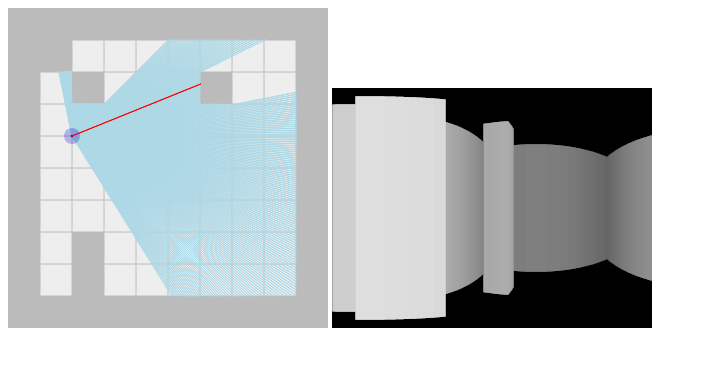
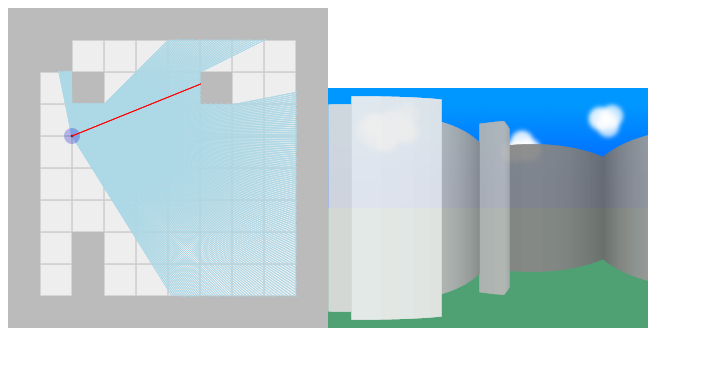
Before and after one commit to shinypb/rayc, a plain HTML site: page index.html in a window 1280 px wide. Shown: the whole page, without its empty margins (0-707 px from the left). Drawn offline with Linux system fonts and the light colour scheme.

Commit message:
Background image

```diff
--- a/index.html
+++ b/index.html
@@ -1,9 +1,6 @@
 <!DOCTYPE html>
 <html>
-  <body>
-    <canvas id="c"></canvas>
-    <canvas id="viewport"></canvas>
-  </body>
+  <body></body>
   <script src="script/const.js"></script>
   <script src="script/map.js"></script>
   <script src="script/math.js"></script>
@@ -15,7 +12,7 @@
   <script>
     (function() {
       console.log('----------', new Date);
-      Rayc.init('canvas#c', 'canvas#viewport');
+      Rayc.init();
     })();
   </script>
 </html>
--- a/script/canvas.js
+++ b/script/canvas.js
@@ -1,4 +1,8 @@
-var RCanvas = function(canvasElem, backgroundColor, width, height) {
+var RCanvas = function(canvasId, backgroundColor, width, height) {
+
+  var canvasElem = document.createElement('canvas');
+  canvasElem.id = canvasId;
+  document.body.appendChild(canvasElem);
 
   this.width = width;
   this.height = height;
--- a/script/game.js
+++ b/script/game.js
@@ -1,7 +1,5 @@
 window.Rayc = {
-  init: function(mapCanvasSel, viewportCanvasSel) {
-    console.log("init");
-
+  init: function() {
     this.draw = function() {
       this.mapRCanvas.clear();
       this.viewportRCanvas.clear();
@@ -30,27 +28,34 @@ window.Rayc = {
     this.init = function() {
       this.rMap = new RMap('demo1');
 
-      this.mapCanvasElem = document.querySelector(mapCanvasSel);
-      this.mapRCanvas = new RCanvas(this.mapCanvasElem, '#eee', this.rMap.width * RConst.kBlockSize, this.rMap.height * RConst.kBlockSize);
+      this.mapRCanvas = new RCanvas(
+        _name = 'rayc-map',
+        _backgroundColor = '#eee',
+        _width = this.rMap.width * RConst.kBlockSize,
+        _height = this.rMap.height * RConst.kBlockSize
+      );
 
-      this.viewportCanvasElem = document.querySelector(viewportCanvasSel);
-      this.viewportRCanvas = new RCanvas(this.viewportCanvasElem, 'black', RConst.kViewportWidth, RConst.kViewportHeight);
+      this.viewportRCanvas = new RCanvas(
+        'rayc-viewport',
+        'black',
+        RConst.kViewportWidth,
+        RConst.kViewportHeight
+      );
 
       this.rWorld = new RWorld(this.mapRCanvas, this.rMap);
-      this.viewportCanvasElem.width = RConst.kViewportWidth;
-      this.viewportCanvasElem.height = RConst.kViewportHeight;
 
       this.rPlayer = new RPlayer(
         this.mapRCanvas,
         this.rMap,
-        64, 128,
-        112
+        64, 128, // starting position in pixels TODO: should be given in blocks
+        112 // initial view angle
       );
       this.rViewport = new RViewport(
         this.mapRCanvas,
         this.viewportRCanvas,
         this.rPlayer,
-        this.rMap
+        this.rMap,
+        'img/background.png'
       );
 
       this.tick();
--- a/script/player.js
+++ b/script/player.js
@@ -31,12 +31,19 @@ var RPlayer = function(rCanvas, rMap, startX, startY, startingViewAngle) {
       this.viewAngle = (360 + (this.viewAngle - RConst.kIncrementRotate)) % 360;
     };
 
+    var nextX, nextY;
     if (this.keyMap[RConst.kKeyUp]) {
-      this.x += RConst.kIncrementMove * Math.sin(RMath.deg2rad(this.viewAngle));
-      this.y += RConst.kIncrementMove * Math.cos(RMath.deg2rad(this.viewAngle));
+      nextX = this.x + RConst.kIncrementMove * Math.sin(RMath.deg2rad(this.viewAngle));
+      nextY = this.y + RConst.kIncrementMove * Math.cos(RMath.deg2rad(this.viewAngle));
     } else if (this.keyMap[RConst.kKeyDown]) {
-      this.x -= RConst.kIncrementMove * Math.sin(RMath.deg2rad(this.viewAngle));
-      this.y -= RConst.kIncrementMove * Math.cos(RMath.deg2rad(this.viewAngle));
+      nextX = this.x - RConst.kIncrementMove * Math.sin(RMath.deg2rad(this.viewAngle));
+      nextY = this.y - RConst.kIncrementMove * Math.cos(RMath.deg2rad(this.viewAngle));
     };
+
+    // Collision detection
+    if (nextX && nextY && !rMap.isSolidPxCoords(nextX, nextY)) {
+      this.x = nextX;
+      this.y = nextY;
+    }
   };
 };
--- a/script/viewport.js
+++ b/script/viewport.js
@@ -1,6 +1,10 @@
-window.RViewport = function(mapRCanvas, viewportRCanvas, rPlayer, rMap) {
+window.RViewport = function(mapRCanvas, viewportRCanvas, rPlayer, rMap, backgroundImageName) {
   var halfFieldOfViewDegrees = RConst.kFieldOfViewDegrees / 2;
   this.draw = function() {
+    if (this.backgroundImage) {
+      viewportRCanvas.context.drawImage(this.backgroundImage, 0, 0);
+    };
+
     mapRCanvas.context.strokeStyle = 'lightblue';
     viewportRCanvas.context.strokeStyle = 'white';
 
@@ -21,4 +25,14 @@ window.RViewport = function(mapRCanvas, viewportRCanvas, rPlayer, rMap) {
       viewportRCanvas.drawLine(RConst.kViewportWidth - x, wallY, RConst.kViewportWidth - x, RConst.kViewportHeight - wallY);
     };
   };
+
+  this.init = function() {
+    if(backgroundImageName) {
+      this.backgroundImage = new Image();
+      this.backgroundImage.src = backgroundImageName;
+    }
+  };
+
+  this.init();
+
 };
```
Also changed, not shown: img/background.png (added).
